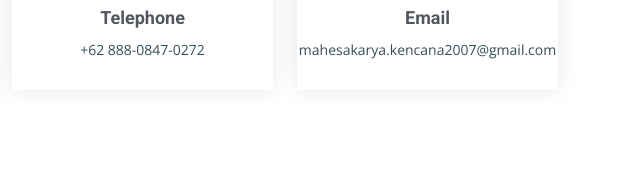
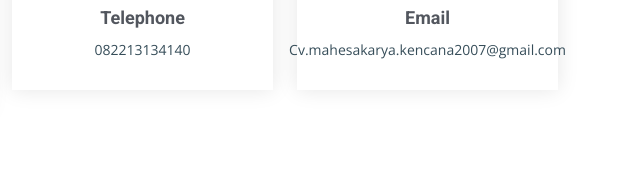
Before and after one commit to lazuardi12345/mahesakaryakencana, a plain HTML site: page contact.html in a window 1280 px wide. Shown: the part 460-629 px from the top of the page, 640-1280 px from the left. Drawn offline with nearby package versions, Linux system fonts and the light colour scheme.

Commit message:
ganti emial dan no hp

```diff
--- a/contact.html
+++ b/contact.html
@@ -97,7 +97,7 @@
             <div class="info-item d-flex flex-column justify-content-center align-items-center" data-aos="fade-up" data-aos-delay="300">
               <i class="bi bi-telephone"></i>
               <h3>Telephone</h3>
-              <p>+62 888-0847-0272</p>
+              <p>082213134140</p>
             </div>
           </div><!-- End Info Item -->
 
@@ -105,7 +105,7 @@
             <div class="info-item d-flex flex-column justify-content-center align-items-center" data-aos="fade-up" data-aos-delay="400">
               <i class="bi bi-envelope"></i>
               <h3>Email</h3>
-              <p>mahesakarya.kencana2007@gmail.com</p>
+              <p>Cv.mahesakarya.kencana2007@gmail.com</p>
             </div>
           </div><!-- End Info Item -->
 
```
